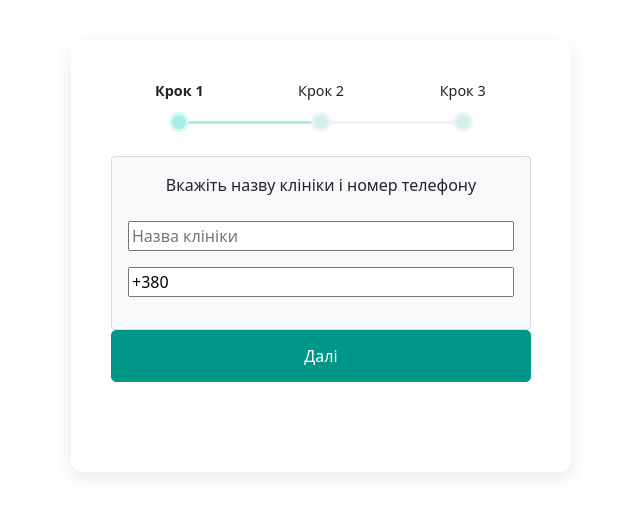
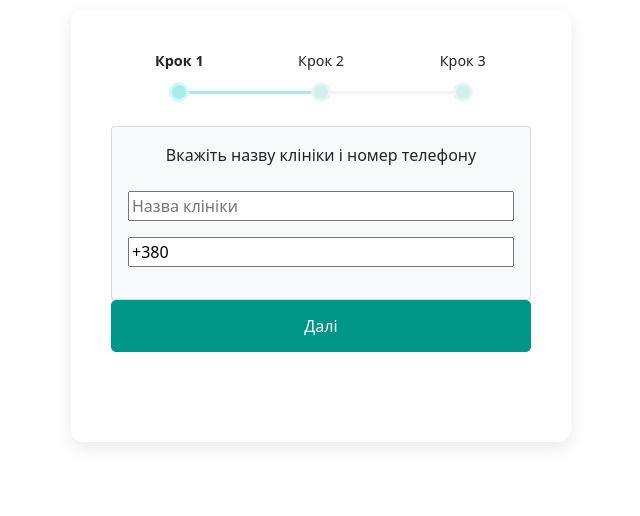
Before and after one commit to Bsokhatiuk/botRegistration, a Flask app: a page that uses templates/base.html in a window 1280 px wide. Shown: the top 516 px of the page, without its empty margins (319-959 px from the left). Run offline with Flask 3, Linux system fonts and the light colour scheme; some libraries are stand-ins or nearby versions.

Commit message:
fix stepform

```diff
--- a/static/styles/main.css
+++ b/static/styles/main.css
@@ -4,7 +4,7 @@ body{
         #signUpForm {
             max-width: 500px;
             background-color: #ffffff;
-            margin: 40px auto;
+            margin: 10px auto;
             padding: 40px;
             box-shadow: 0px 6px 18px rgb(0 0 0 / 9%);
             border-radius: 12px;
```
Also changed, not shown: sqlite_bot.db.
